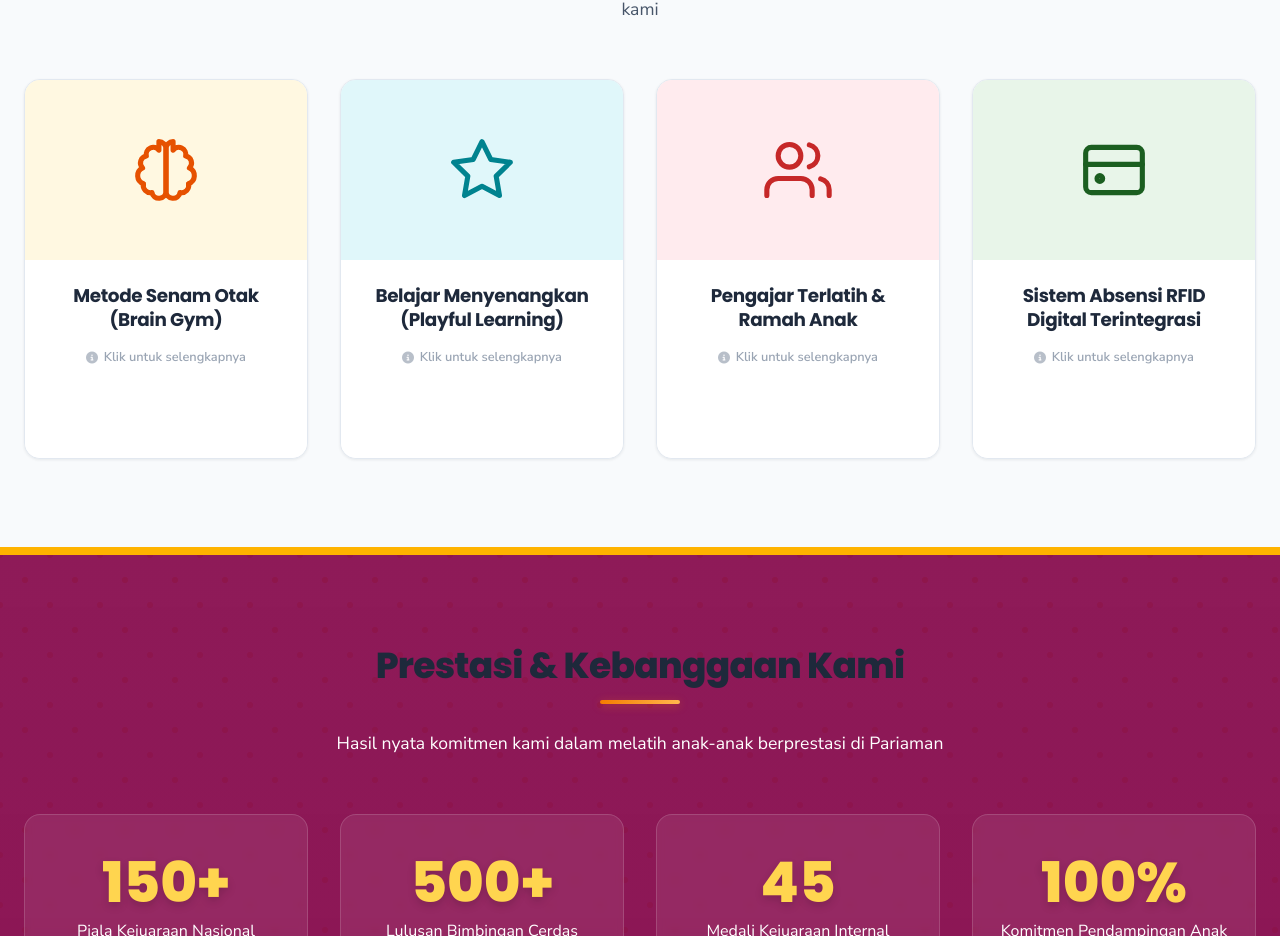
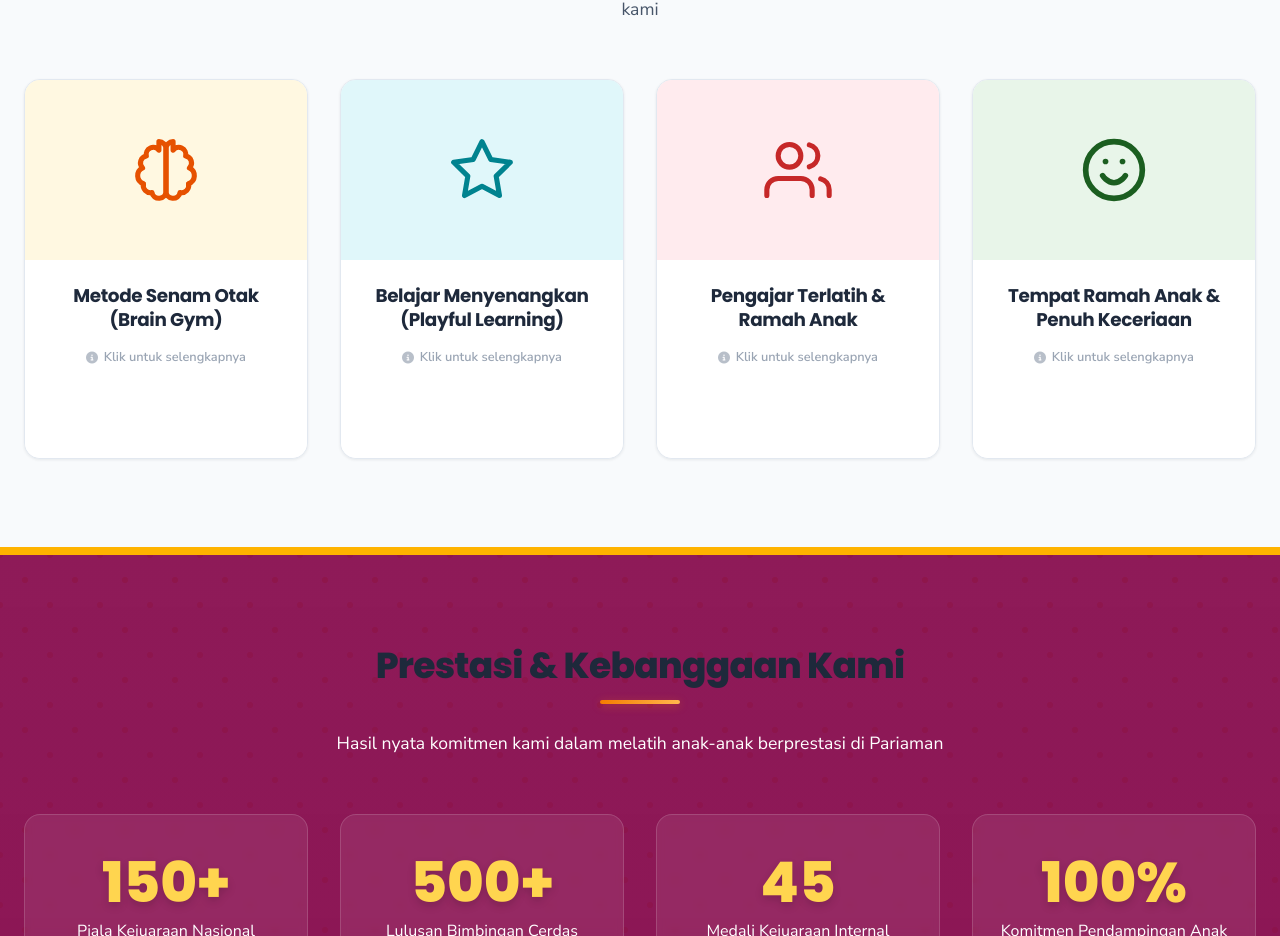
Before and after one commit to Aldi8867/web-sempoa-sip-pariaman, a React (Vite) app in the folder frontend/: page / in a window 1280 px wide. Shown: the part 2160-3096 px from the top of the page. Built offline with nearby package versions, Linux system fonts and the light colour scheme.

Commit message:
fix: update Keunggulan card 4 title to Tempat Ramah Anak & Penuh Keceriaan with green smiley SVG icon per screenshot

```diff
--- a/frontend/src/pages/public/HomePage.tsx
+++ b/frontend/src/pages/public/HomePage.tsx
@@ -398,23 +398,24 @@ export const HomePage: React.FC = () => {
               </div>
             </div>
 
-            {/* Card 4: RFID IoT Absensi */}
+            {/* Card 4: Tempat Ramah Anak */}
             <div
               className={`advantage-card ${activeAdvCard === 4 ? 'active' : ''}`}
               id="advCard4"
               onClick={() => handleAdvCardClick(4)}
             >
               <div className="adv-card-image-wrap" style={{ backgroundColor: '#E8F5E9', display: 'flex', alignItems: 'center', justifyContent: 'center' }}>
-                <svg width="68" height="68" viewBox="0 0 24 24" fill="none" stroke="#1B5E20" strokeWidth="1.8" strokeLinecap="round" strokeLinejoin="round">
-                  <rect x="2" y="4" width="20" height="16" rx="2"></rect>
-                  <line x1="2" y1="10" x2="22" y2="10"></line>
-                  <circle cx="7" cy="15" r="1"></circle>
+                <svg width="68" height="68" viewBox="0 0 24 24" fill="none" stroke="#1B5E20" strokeWidth="2" strokeLinecap="round" strokeLinejoin="round">
+                  <circle cx="12" cy="12" r="10"></circle>
+                  <path d="M8 14s1.5 2.5 4 2.5 4-2.5 4-2.5"></path>
+                  <line x1="9" y1="9" x2="9.01" y2="9"></line>
+                  <line x1="15" y1="9" x2="15.01" y2="9"></line>
                 </svg>
               </div>
               <div className="adv-card-body">
-                <h3>Sistem Absensi RFID Digital Terintegrasi</h3>
+                <h3>Tempat Ramah Anak & Penuh Keceriaan</h3>
                 <div className="adv-card-desc">
-                  <p>Sistem bimbingan terintegrasi dengan alat sensor RFID berbasis IoT (ESP32). Anak cukup melakukan tapping kartu saat tiba dan pulang, lalu data kehadiran otomatis ter-update secara real-time ke portal orang tua.</p>
+                  <p>Lingkungan belajar yang hangat, bersih, aman, dan penuh suasana ceria sehingga anak-anak merasa nyaman dan bersemangat setiap kali datang belajar.</p>
                 </div>
                 <span className="adv-card-hint" style={{ opacity: 0.65, color: '#64748b', fontWeight: 600, display: 'inline-flex', alignItems: 'center', gap: '0.35rem', marginTop: '0.5rem', fontSize: '0.8rem' }}>
                   <i className="fas fa-info-circle" style={{ fontSize: '0.75rem', opacity: 0.7 }}></i> Klik untuk selengkapnya
```
